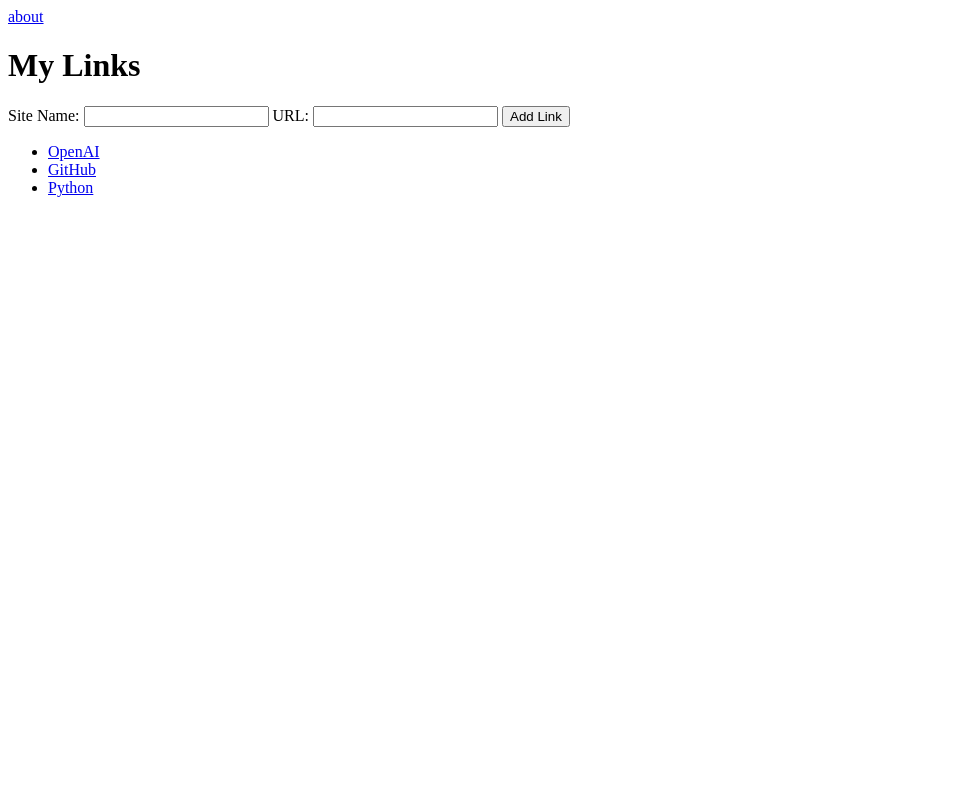
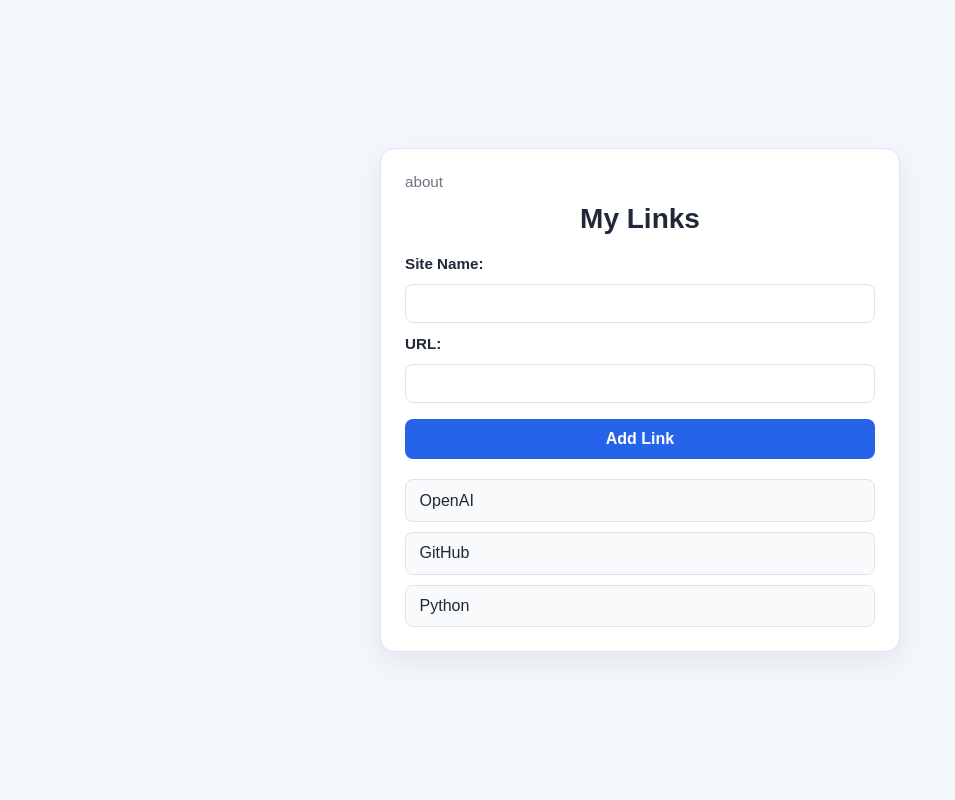
Before and after one commit to tmiklos7/my-link-bio-v3, a Flask app: page / in a window 1280 px wide. Shown: the whole page, without its empty margins (0-955 px from the left). Run offline with Flask 3, Linux system fonts and the light colour scheme.

Commit message:
Add centered card styling and stylesheet for index page

```diff
--- /dev/null
+++ b/static/style.css
@@ -0,0 +1,117 @@
+:root {
+  --bg: #f4f7fb;
+  --card: #ffffff;
+  --text: #1f2937;
+  --muted: #6b7280;
+  --border: #dbe3ee;
+  --accent: #2563eb;
+  --accent-hover: #1e4fd8;
+}
+
+* {
+  box-sizing: border-box;
+}
+
+body {
+  margin: 0;
+  min-height: 100vh;
+  font-family: Arial, Helvetica, sans-serif;
+  background: var(--bg);
+  color: var(--text);
+  display: flex;
+  align-items: center;
+  justify-content: center;
+  padding: 2rem 1rem;
+}
+
+.container {
+  width: 100%;
+  max-width: 520px;
+  background: var(--card);
+  border: 1px solid var(--border);
+  border-radius: 14px;
+  box-shadow: 0 10px 30px rgba(15, 23, 42, 0.08);
+  padding: 1.5rem;
+}
+
+.top-link {
+  font-size: 0.95rem;
+  color: var(--muted);
+  text-decoration: none;
+}
+
+.top-link:hover {
+  text-decoration: underline;
+}
+
+h1 {
+  margin: 0.75rem 0 1.25rem;
+  font-size: 1.75rem;
+  text-align: center;
+}
+
+form {
+  display: grid;
+  gap: 0.75rem;
+  margin-bottom: 1.25rem;
+}
+
+label {
+  font-size: 0.95rem;
+  font-weight: 600;
+}
+
+input {
+  width: 100%;
+  padding: 0.6rem 0.7rem;
+  border: 1px solid var(--border);
+  border-radius: 8px;
+  font-size: 1rem;
+}
+
+input:focus {
+  outline: 2px solid rgba(37, 99, 235, 0.2);
+  border-color: var(--accent);
+}
+
+button {
+  margin-top: 0.25rem;
+  padding: 0.7rem 1rem;
+  border: none;
+  border-radius: 8px;
+  background: var(--accent);
+  color: #fff;
+  font-size: 1rem;
+  font-weight: 600;
+  cursor: pointer;
+}
+
+button:hover {
+  background: var(--accent-hover);
+}
+
+ul {
+  list-style: none;
+  padding: 0;
+  margin: 0;
+  display: grid;
+  gap: 0.65rem;
+}
+
+li {
+  border: 1px solid var(--border);
+  border-radius: 8px;
+  background: #f8fafc;
+}
+
+li a {
+  display: block;
+  width: 100%;
+  padding: 0.7rem 0.85rem;
+  color: var(--text);
+  text-decoration: none;
+}
+
+li a:hover {
+  color: var(--accent);
+}
--- a/templates/index.html
+++ b/templates/index.html
@@ -4,9 +4,11 @@
     <meta charset="UTF-8" />
     <meta name="viewport" content="width=device-width, initial-scale=1.0" />
     <title>{{ title }}</title>
+    <link rel="stylesheet" href="{{ url_for('static', filename='style.css') }}" />
   </head>
   <body>
-    <a href="/about">about</a>
+    <main class="container">
+      <a class="top-link" href="/about">about</a>
       <h1>{{ title }}</h1>
 
       <form action="/add" method="POST">
@@ -24,5 +26,6 @@
         <li><a href="{{ link.url }}">{{ link.name }}</a></li>
         {% endfor %}
       </ul>
+    </main>
   </body>
 </html>
```
Lines whose indentation alone changed are shown as unchanged.
